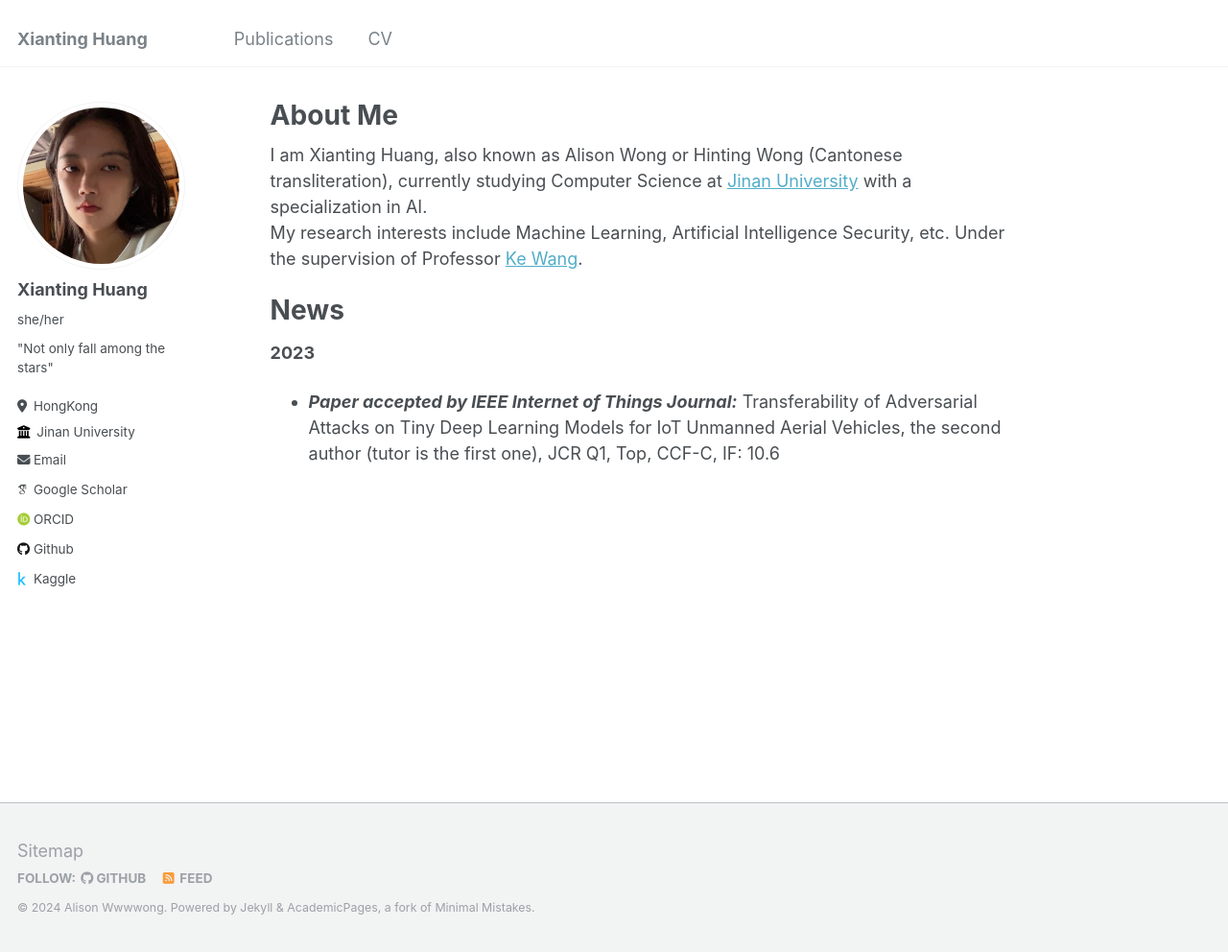
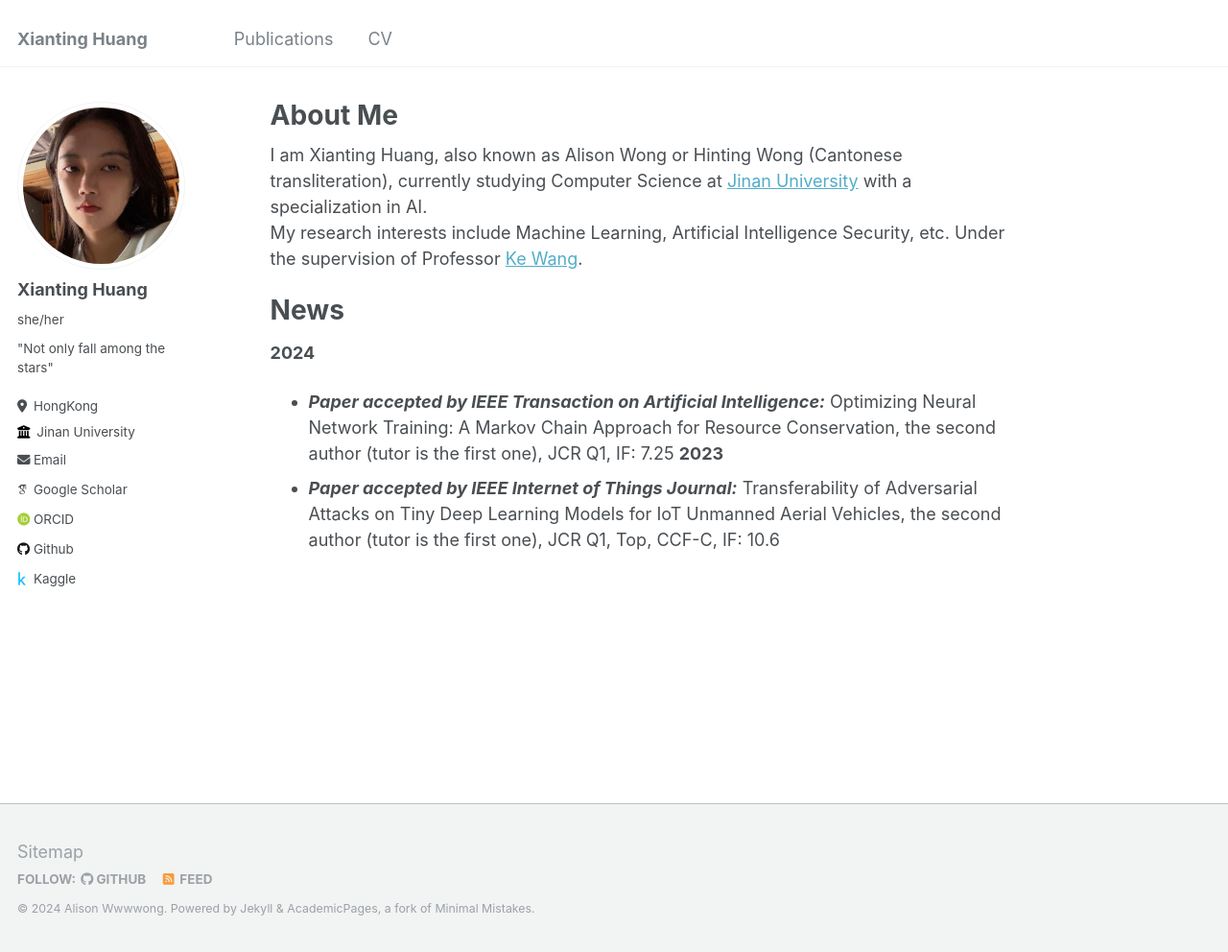
Before and after one commit to AlisonWWWong/my-academic-profile, a Jekyll site: the page built from _pages/about.md, in a window 1280 px wide and 992 px high. Shown: the whole window at 96% size. Built offline with Jekyll 4.4.1, drawn with Linux system fonts in a browser that asks for light colours; some web fonts are replaced.

Commit message:
Update about.md

```diff
--- a/_pages/about.md
+++ b/_pages/about.md
@@ -14,5 +14,7 @@ My research interests include Machine Learning, Artificial Intelligence Security
 
 News
 ======
+**2024**
+* ***Paper accepted by IEEE Transaction on Artificial Intelligence:*** Optimizing Neural Network Training: A Markov Chain Approach for Resource Conservation, the second author (tutor is the first one), JCR Q1, IF: 7.25
 **2023**
 * ***Paper accepted by IEEE Internet of Things Journal:*** Transferability of Adversarial Attacks on Tiny Deep Learning Models for IoT Unmanned Aerial Vehicles, the second author (tutor is the first one), JCR Q1, Top, CCF-C, IF: 10.6
```
